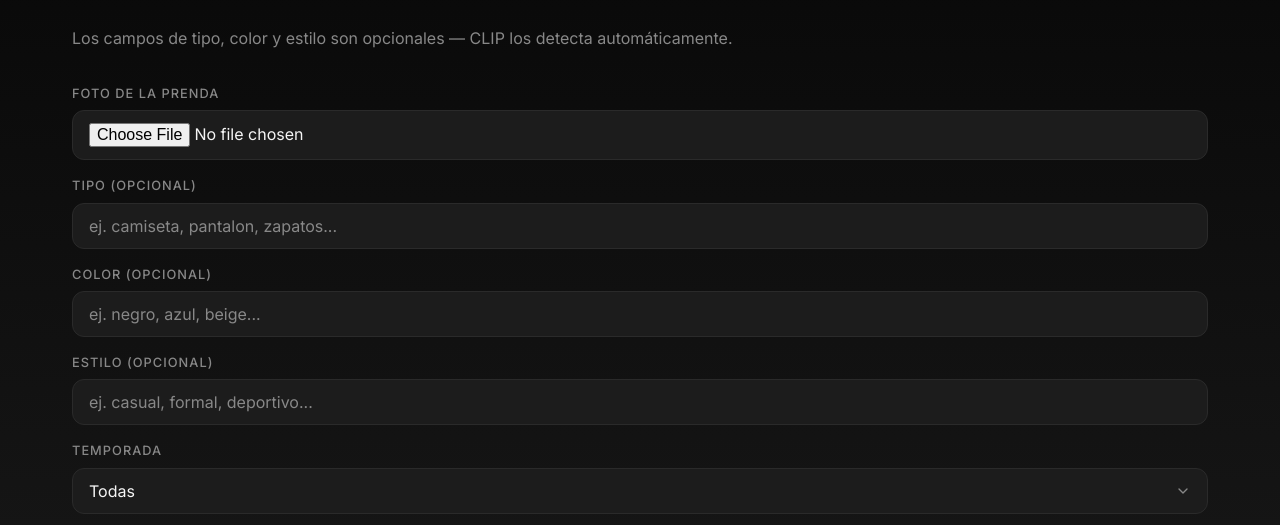
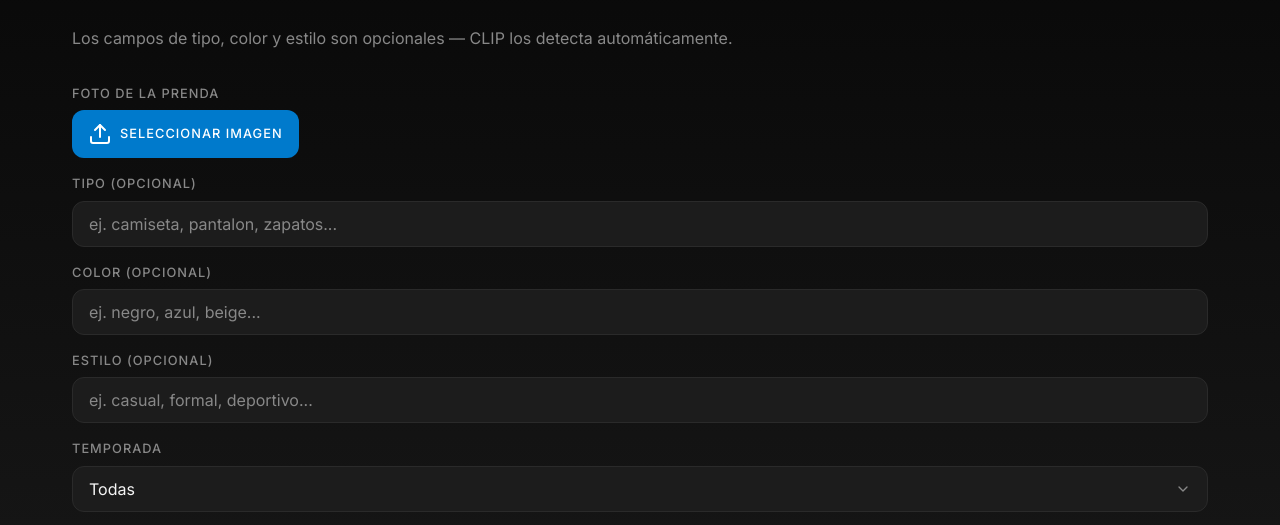
Before and after one commit to VirgilioSz/outfit, a plain HTML site: page frontend/upload.html in a window 1280 px wide. Shown: the part 230-755 px from the top of the page. Drawn offline with nearby package versions, Linux system fonts and the light colour scheme.

Commit message:
style: Cambio de formato boton Seleccionar imagen

```diff
--- a/frontend/css/styles.css
+++ b/frontend/css/styles.css
@@ -448,6 +448,47 @@ h1 {
 .campo input::placeholder,
 .campo textarea::placeholder {
     color: var(--color-texto-muted);
+}
+
+/* ── File Upload ──────────────────────────────────────────────── */
+.file-upload-wrapper {
+    display: flex;
+    flex-direction: column;
+    gap: var(--espaciado-sm);
+}
+
+.file-upload-label {
+    display: inline-flex;
+    align-items: center;
+    justify-content: center;
+    gap: var(--espaciado-sm);
+    padding: 12px var(--espaciado-md);
+    background: var(--color-vscode-blue);
+    color: #ffffff !important;
+    border: none;
+    border-radius: var(--radio-borde);
+    cursor: pointer;
+    font-family: var(--fuente-principal);
+    font-size: var(--tamaño-base);
+    font-weight: 500;
+    transition: background 0.2s ease, box-shadow 0.2s ease;
+    align-self: flex-start;
+}
+
+.file-upload-label:hover {
+    background: #005fa3;
+    box-shadow: 0 0 20px var(--color-vscode-blue-glow);
+}
+
+.file-upload-label:focus {
+    outline: none;
+    box-shadow: 0 0 0 3px var(--color-vscode-blue-glow);
+}
+
+.file-upload-label i[data-lucide] {
+    width: 18px;
+    height: 18px;
+    color: #ffffff;
 }
 
 /* ── Mensajes ───────────────────────────────────────────────── */
--- a/frontend/upload.html
+++ b/frontend/upload.html
@@ -33,7 +33,12 @@
             <!-- Imagen -->
             <div class="campo">
                 <label for="input-imagen">Foto de la prenda</label>
-                <input type="file" id="input-imagen" accept=".jpg,.jpeg,.png,.webp" required>
+                <div class="file-upload-wrapper">
+                    <input type="file" id="input-imagen" accept=".jpg,.jpeg,.png,.webp" required hidden>
+                    <label for="input-imagen" class="btn-primario file-upload-label">
+                        <i data-lucide="upload"></i> Seleccionar imagen
+                    </label>
+                </div>
                 <img id="preview" style="display:none; margin-top: var(--espaciado-sm);
                      max-width: 200px; border-radius: var(--radio-borde);" alt="Preview">
             </div>
```
